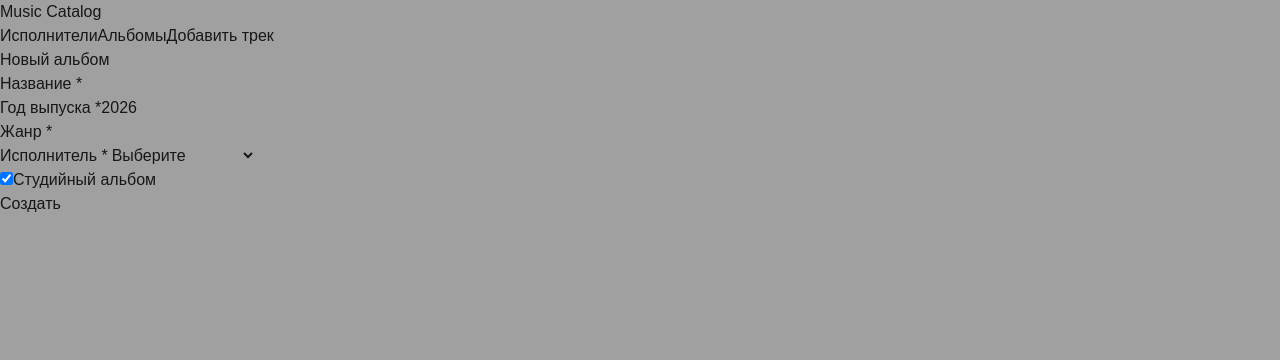
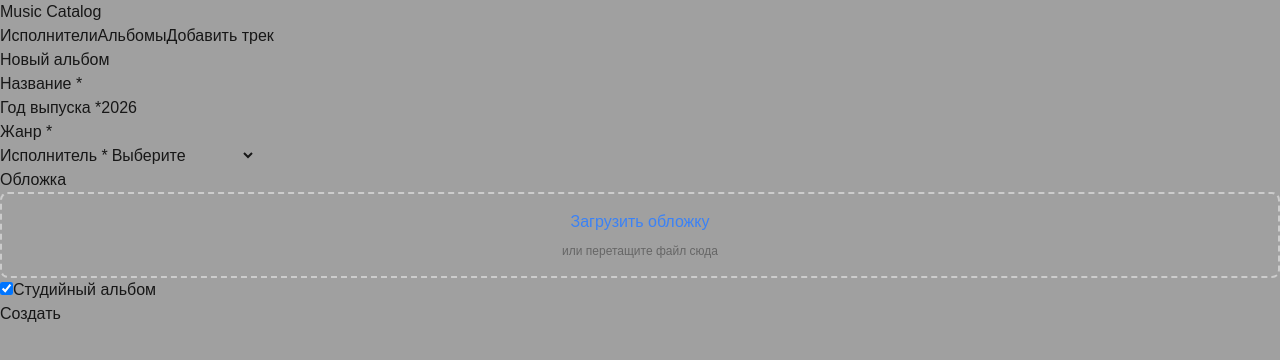
Before and after one commit to geevinks/music-catalog, a Next.js app: page /albums/new in a window 1280 px wide. Shown: the top 360 px of the page. Built offline with nearby package versions, Linux system fonts and the light colour scheme.

Commit message:
Добавление загрузки файлов: обложки альбомов и аудио для треков

```diff
--- a/app/albums/[id]/edit/page.tsx
+++ b/app/albums/[id]/edit/page.tsx
@@ -1,6 +1,7 @@
 'use client';
 import { useEffect, useState } from 'react';
 import { useParams, useRouter } from 'next/navigation';
+import FileUpload from '@/app/components/FileUpload';
 
 type Artist = {
   id: string;
@@ -16,6 +17,8 @@ export default function EditAlbumPage() {
   const [genre, setGenre] = useState('');
   const [artistId, setArtistId] = useState('');
   const [isStudio, setIsStudio] = useState(true);
+  const [coverPath, setCoverPath] = useState('');
+  const [existingCover, setExistingCover] = useState('');
   const [loading, setLoading] = useState(true);
   const [saving, setSaving] = useState(false);
   const [error, setError] = useState('');
@@ -31,6 +34,7 @@ export default function EditAlbumPage() {
       setGenre(albumData.genre);
       setArtistId(albumData.artistId);
       setIsStudio(albumData.isStudio);
+      setExistingCover(albumData.coverPath || '');
       setLoading(false);
     }).catch(() => setError('Ошибка загрузки'));
   }, [params.id]);
@@ -49,6 +53,7 @@ export default function EditAlbumPage() {
         genre,
         artistId,
         isStudio,
+        coverPath: coverPath || existingCover || null,
       }),
     });
 
@@ -70,51 +75,33 @@ export default function EditAlbumPage() {
       <form onSubmit={handleSubmit}>
         <div>
           <label>Название *</label>
-          <input
-            type="text"
-            required
-            value={title}
-            onChange={(e) => setTitle(e.target.value)}
-          />
+          <input type="text" required value={title} onChange={(e) => setTitle(e.target.value)} />
         </div>
         <div>
           <label>Год выпуска *</label>
-          <input
-            type="number"
-            required
-            value={releaseYear}
-            onChange={(e) => setReleaseYear(Number(e.target.value))}
-          />
+          <input type="number" required value={releaseYear} onChange={(e) => setReleaseYear(Number(e.target.value))} />
         </div>
         <div>
           <label>Жанр *</label>
-          <input
-            type="text"
-            required
-            value={genre}
-            onChange={(e) => setGenre(e.target.value)}
-          />
+          <input type="text" required value={genre} onChange={(e) => setGenre(e.target.value)} />
         </div>
         <div>
           <label>Исполнитель *</label>
-          <select
-            required
-            value={artistId}
-            onChange={(e) => setArtistId(e.target.value)}
-          >
+          <select required value={artistId} onChange={(e) => setArtistId(e.target.value)}>
             <option value="">Выберите</option>
-            {artists.map(a => (
-              <option key={a.id} value={a.id}>{a.name}</option>
-            ))}
+            {artists.map(a => <option key={a.id} value={a.id}>{a.name}</option>)}
           </select>
         </div>
         <div>
+          <label>Обложка</label>
+          <FileUpload type="cover" onUpload={setCoverPath} label="Заменить обложку" />
+          {(coverPath || existingCover) && (
+            <img src={coverPath || existingCover} alt="Обложка" style={{ width: '100px', marginTop: '8px' }} />
+          )}
+        </div>
+        <div>
           <label>
-            <input
-              type="checkbox"
-              checked={isStudio}
-              onChange={(e) => setIsStudio(e.target.checked)}
-            />
+            <input type="checkbox" checked={isStudio} onChange={(e) => setIsStudio(e.target.checked)} />
             Студийный альбом
           </label>
         </div>
--- a/app/albums/new/page.tsx
+++ b/app/albums/new/page.tsx
@@ -1,6 +1,7 @@
 'use client';
 import { useEffect, useState } from 'react';
 import { useRouter } from 'next/navigation';
+import FileUpload from '@/app/components/FileUpload';
 
 type Artist = {
   id: string;
@@ -15,6 +16,7 @@ export default function NewAlbumPage() {
   const [genre, setGenre] = useState('');
   const [artistId, setArtistId] = useState('');
   const [isStudio, setIsStudio] = useState(true);
+  const [coverPath, setCoverPath] = useState('');
   const [loading, setLoading] = useState(false);
   const [error, setError] = useState('');
 
@@ -38,6 +40,7 @@ export default function NewAlbumPage() {
         genre,
         artistId,
         isStudio,
+        coverPath: coverPath || null,
       }),
     });
 
@@ -57,51 +60,31 @@ export default function NewAlbumPage() {
       <form onSubmit={handleSubmit}>
         <div>
           <label>Название *</label>
-          <input
-            type="text"
-            required
-            value={title}
-            onChange={(e) => setTitle(e.target.value)}
-          />
+          <input type="text" required value={title} onChange={(e) => setTitle(e.target.value)} />
         </div>
         <div>
           <label>Год выпуска *</label>
-          <input
-            type="number"
-            required
-            value={releaseYear}
-            onChange={(e) => setReleaseYear(Number(e.target.value))}
-          />
+          <input type="number" required value={releaseYear} onChange={(e) => setReleaseYear(Number(e.target.value))} />
         </div>
         <div>
           <label>Жанр *</label>
-          <input
-            type="text"
-            required
-            value={genre}
-            onChange={(e) => setGenre(e.target.value)}
-          />
+          <input type="text" required value={genre} onChange={(e) => setGenre(e.target.value)} />
         </div>
         <div>
           <label>Исполнитель *</label>
-          <select
-            required
-            value={artistId}
-            onChange={(e) => setArtistId(e.target.value)}
-          >
+          <select required value={artistId} onChange={(e) => setArtistId(e.target.value)}>
             <option value="">Выберите</option>
-            {artists.map(a => (
-              <option key={a.id} value={a.id}>{a.name}</option>
-            ))}
+            {artists.map(a => <option key={a.id} value={a.id}>{a.name}</option>)}
           </select>
         </div>
         <div>
+          <label>Обложка</label>
+          <FileUpload type="cover" onUpload={setCoverPath} />
+          {coverPath && <img src={coverPath} alt="Обложка" style={{ width: '100px', marginTop: '8px' }} />}
+        </div>
+        <div>
           <label>
-            <input
-              type="checkbox"
-              checked={isStudio}
-              onChange={(e) => setIsStudio(e.target.checked)}
-            />
+            <input type="checkbox" checked={isStudio} onChange={(e) => setIsStudio(e.target.checked)} />
             Студийный альбом
           </label>
         </div>
--- /dev/null
+++ b/app/api/upload/route.ts
@@ -0,0 +1,60 @@
+import { NextRequest, NextResponse } from 'next/server';
+import { writeFile, mkdir } from 'fs/promises';
+import path from 'path';
+import { existsSync } from 'fs';
+
+const UPLOAD_DIR = path.join(process.cwd(), 'public/uploads');
+const COVERS_DIR = path.join(UPLOAD_DIR, 'covers');
+const AUDIO_DIR = path.join(UPLOAD_DIR, 'audio');
+
+async function ensureDirs() {
+  if (!existsSync(UPLOAD_DIR)) await mkdir(UPLOAD_DIR, { recursive: true });
+  if (!existsSync(COVERS_DIR)) await mkdir(COVERS_DIR, { recursive: true });
+  if (!existsSync(AUDIO_DIR)) await mkdir(AUDIO_DIR, { recursive: true });
+}
+
+export async function POST(request: NextRequest) {
+  try {
+    await ensureDirs();
+
+    const formData = await request.formData();
+    const file = formData.get('file') as File;
+    const type = formData.get('type') as string;
+
+    if (!file) {
+      return NextResponse.json({ error: 'Нет файла' }, { status: 400 });
+    }
+
+    const ext = file.name.split('.').pop();
+    const uniqueName = `${Date.now()}-${Math.random().toString(36).substring(7)}.${ext}`;
+
+    let savePath: string;
+    let urlPath: string;
+
+    if (type === 'cover') {
+      if (!file.type.startsWith('image/')) {
+        return NextResponse.json({ error: 'Только изображения' }, { status: 400 });
+      }
+      savePath = path.join(COVERS_DIR, uniqueName);
+      urlPath = `/uploads/covers/${uniqueName}`;
+    } else if (type === 'audio') {
+      if (!file.type.startsWith('audio/')) {
+        return NextResponse.json({ error: 'Только аудио' }, { status: 400 });
+      }
+      savePath = path.join(AUDIO_DIR, uniqueName);
+      urlPath = `/uploads/audio/${uniqueName}`;
+    } else {
+      return NextResponse.json({ error: 'Неверный тип' }, { status: 400 });
+    }
+
+    const bytes = await file.arrayBuffer();
+    const buffer = Buffer.from(bytes);
+    await writeFile(savePath, buffer);
+
+    return NextResponse.json({ success: true, path: urlPath });
+
+  } catch (error) {
+    console.error('Upload error:', error);
+    return NextResponse.json({ error: 'Ошибка загрузки' }, { status: 500 });
+  }
+}
--- /dev/null
+++ b/app/components/FileUpload.tsx
@@ -0,0 +1,83 @@
+'use client';
+import { useState, useCallback } from 'react';
+
+export default function FileUpload({
+  type,
+  onUpload,
+  label
+}: {
+  type: 'cover' | 'audio';
+  onUpload: (path: string) => void;
+  label?: string;
+}) {
+  const [uploading, setUploading] = useState(false);
+  const [dragActive, setDragActive] = useState(false);
+  const [error, setError] = useState('');
+
+  const upload = async (file: File) => {
+    setUploading(true);
+    setError('');
+
+    const fd = new FormData();
+    fd.append('file', file);
+    fd.append('type', type);
+
+    const res = await fetch('/api/upload', { method: 'POST', body: fd });
+    const data = await res.json();
+
+    if (data.success) {
+      onUpload(data.path);
+    } else {
+      setError(data.error || 'Ошибка загрузки');
+    }
+
+    setUploading(false);
+  };
+
+  const handleDrag = useCallback((e: React.DragEvent) => {
+    e.preventDefault();
+    e.stopPropagation();
+    if (e.type === 'dragenter' || e.type === 'dragover') setDragActive(true);
+    else if (e.type === 'dragleave') setDragActive(false);
+  }, []);
+
+  const handleDrop = useCallback((e: React.DragEvent) => {
+    e.preventDefault();
+    e.stopPropagation();
+    setDragActive(false);
+    if (e.dataTransfer.files?.[0]) upload(e.dataTransfer.files[0]);
+  }, []);
+
+  return (
+    <div>
+      <div
+        style={{
+          border: `2px dashed ${dragActive ? '#3b82f6' : '#ccc'}`,
+          borderRadius: '8px',
+          padding: '16px',
+          textAlign: 'center',
+          backgroundColor: dragActive ? '#eff6ff' : 'transparent'
+        }}
+        onDragEnter={handleDrag}
+        onDragLeave={handleDrag}
+        onDragOver={handleDrag}
+        onDrop={handleDrop}
+      >
+        <input
+          type="file"
+          id={`upload-${type}`}
+          style={{ display: 'none' }}
+          accept={type === 'audio' ? 'audio/*' : 'image/*'}
+          onChange={e => e.target.files?.[0] && upload(e.target.files[0])}
+        />
+        <label htmlFor={`upload-${type}`} style={{ cursor: 'pointer', color: '#3b82f6' }}>
+          {uploading ? 'Загрузка...' : (label || (type === 'cover' ? 'Загрузить обложку' : 'Загрузить аудио'))}
+        </label>
+        <p style={{ fontSize: '12px', color: '#666', marginTop: '8px' }}>
+          или перетащите файл сюда
+        </p>
+      </div>
+      {error && <p style={{ color: 'red', marginTop: '4px', fontSize: '14px' }}>{error}</p>}
+    </div>
+  );
+}
--- a/data.json
+++ b/data.json
@@ -2,12 +2,12 @@
   "artists": [
     {
       "id": "1",
-      "name": "SHAMAN",
+      "name": "Шаман",
       "country": "Россия",
       "birthYear": 1991,
       "isActive": true,
       "createdAt": "2026-06-05T18:01:06.763Z",
-      "updatedAt": "2026-06-05T18:01:06.763Z"
+      "updatedAt": "2026-06-05T18:11:13.067Z"
     },
     {
       "id": "2",
@@ -64,10 +64,10 @@
       "releaseYear": 1991,
       "genre": "Pop",
       "artistId": "3",
-      "coverPath": null,
+      "coverPath": "/uploads/covers/1780683023337-lf2257.jpg",
       "isStudio": true,
       "createdAt": "2026-06-05T18:01:06.763Z",
-      "updatedAt": "2026-06-05T18:01:06.763Z"
+      "updatedAt": "2026-06-05T18:10:25.134Z"
     },
     {
       "id": "3",
@@ -102,5 +102,15 @@
       "createdAt": "2026-06-05T18:01:06.763Z",
       "updatedAt": "2026-06-05T18:01:06.763Z"
     }
+  ],
+  "tracks": [
+    {
+      "id": "86ea9b50-d9e9-4866-9e0b-ae3b9b93bd00",
+      "title": "Встаем",
+      "albumId": "1",
+      "audioPath": "/uploads/audio/1780682978392-ynqez.mp3",
+      "createdAt": "2026-06-05T18:09:49.090Z",
+      "updatedAt": "2026-06-05T18:09:49.090Z"
+    }
   ]
 }
```
Also changed, not shown: app/albums/[id]/page.tsx (+9 -2 lines), app/tracks/new/page.tsx (+8 -23 lines), public/uploads/covers/1780683023337-lf2257.jpg (added), 1 other file (tests, documents, lock files or other folders).
